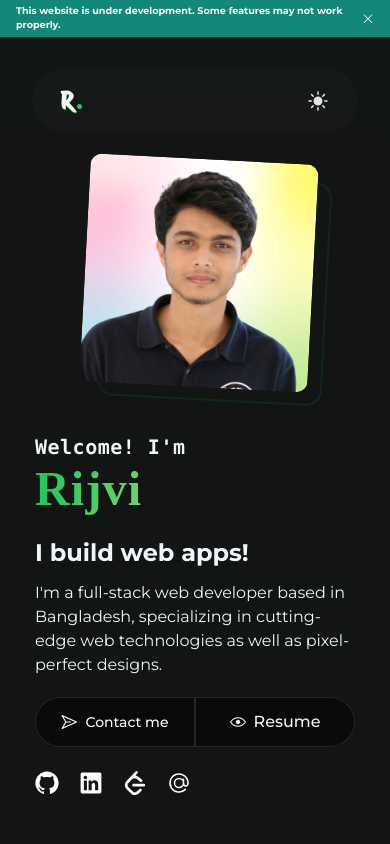
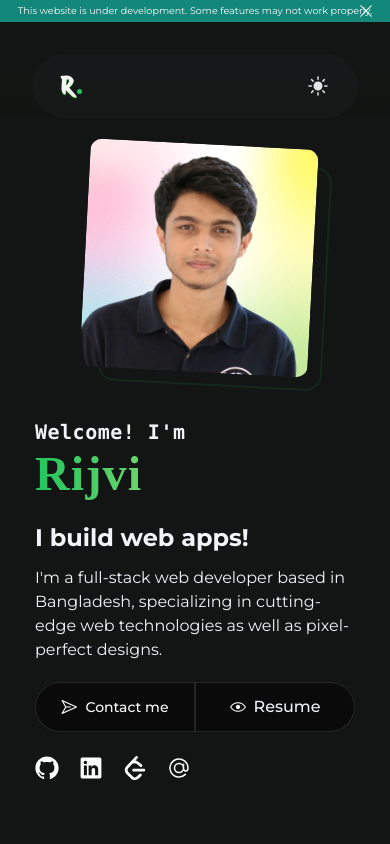
Before and after one commit to rijvimahmudd/MyFolio, a Next.js app: page / in a window 390 px wide. Shown: the top 844 px of the page. Built offline with nearby package versions, Linux system fonts and the light colour scheme.

Commit message:
fix the simple bugs on announcement and layout

```diff
--- a/app/layout.js
+++ b/app/layout.js
@@ -33,10 +33,10 @@ export default function RootLayout({ children }) {
   return (
     <html lang="en">
       <body className={`${monts.className} `}>
-        {/* {loading && isHome ? (<Loader isLoading={(isLoading) => setLoading(isLoading)} loading={loading}/> ) : (
-        <> */}
+        {loading && isHome ? (<Loader isLoading={(isLoading) => setLoading(isLoading)} loading={loading}/> ) : (
+        <>
           {children}
-        {/* </>) } */}
+        </>) }
       </body>
     </html>
   );
--- a/components/ui/announcement.jsx
+++ b/components/ui/announcement.jsx
@@ -1,41 +1,43 @@
 "use client"
 import { cn } from '@/lib/utils';
-import { Cross1Icon } from '@radix-ui/react-icons'
-import React, { useEffect, useState } from 'react'
+import { Cross1Icon } from '@radix-ui/react-icons';
+import React, { useEffect, useState } from 'react';
 
 const Announcement = () => {
-    const [isClosed, setIsClosed] = useState(false);
+    const [isClosed, setIsClosed] = useState(true);
+
+    useEffect(() => {
+        if (typeof window !== 'undefined') {
+            // Check if the user has visited before in this session
             const hasVisitedBefore = sessionStorage.getItem('hasVisited');
 
-    useEffect(() => {
-        // Check if the user has visited before by looking for a cookie
-
-        // If the user hasn't visited before, show the announcement
+            // If the user hasn't visited before in this session, show the announcement
             if (!hasVisitedBefore) {
                 setIsClosed(false);
             } else {
                 setIsClosed(true);
             }
-    }, [hasVisitedBefore]);
+        }
+    }, []);
 
+    if(isClosed) return null
 
-    if (hasVisitedBefore) {
-        return null;
-    }
     const handleClose = () => {
-        // Set a cookie indicating that the user has visited
+        if (typeof window !== 'undefined') {
+            // Set a flag indicating that the user has visited in this session
             sessionStorage.setItem('hasVisited', 'true');
             setIsClosed(true);
+        }
     };
 
     return (
         <div className={cn(
-            "bg-teal-500/70 text-neutral-50 px-4 py-1 text-[0.6rem] md:py-2 md:text-[.8rem] md:px-8 md:text-center relative transition font-bold",
+            "bg-teal-500/70 text-neutral-50 px-4 py-1 text-[0.6rem] md:py-2 md:text-[.8rem] md:px-8 text-center relative transition",
             isClosed && "hidden"
         )}>
             <p>This website is under development. Some features may not work properly.</p>
             <div className='absolute top-1/2 -translate-y-1/2 right-4' onClick={handleClose}>
-                <Cross1Icon className='size-3 md:size-4 inline'/>
+                <Cross1Icon className='w-4 h-4 inline'/>
             </div>
         </div>
     );
```
Lines whose indentation alone changed are shown as unchanged.
